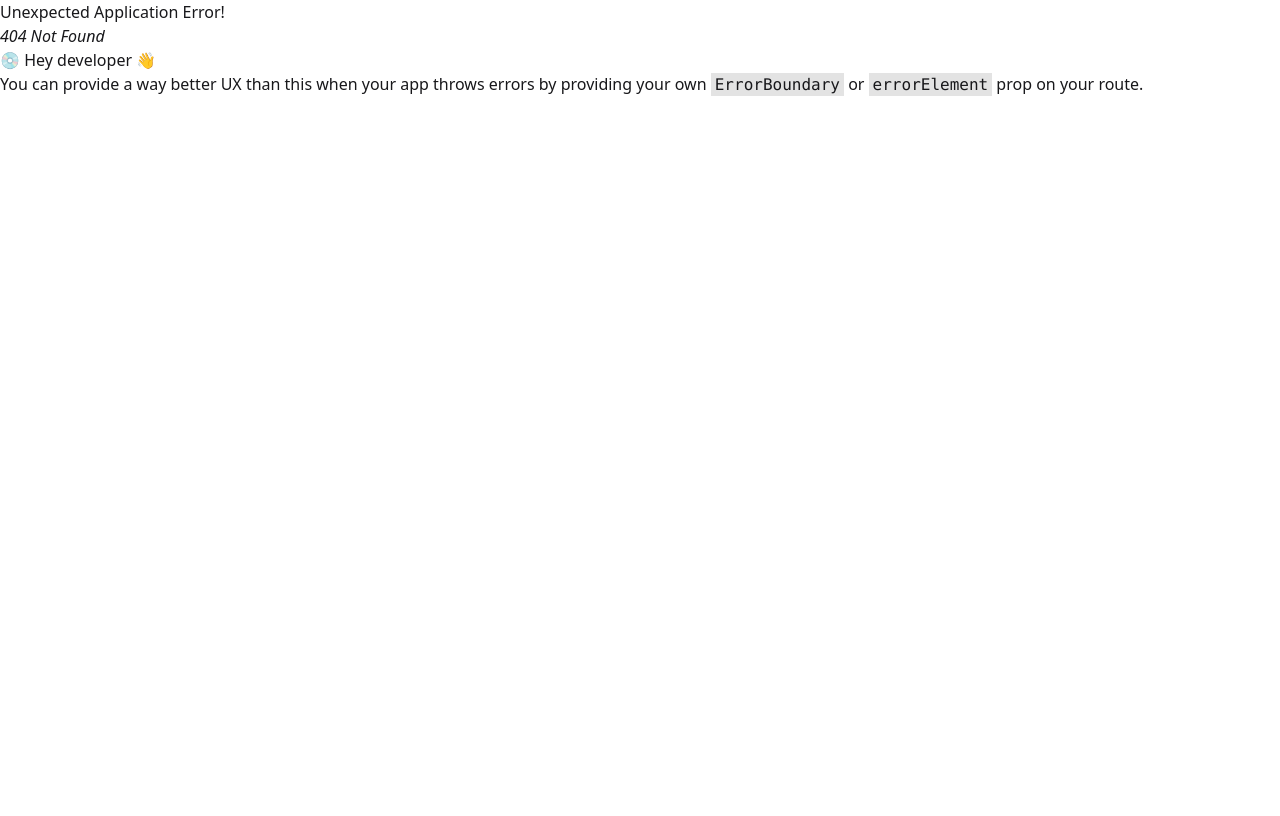
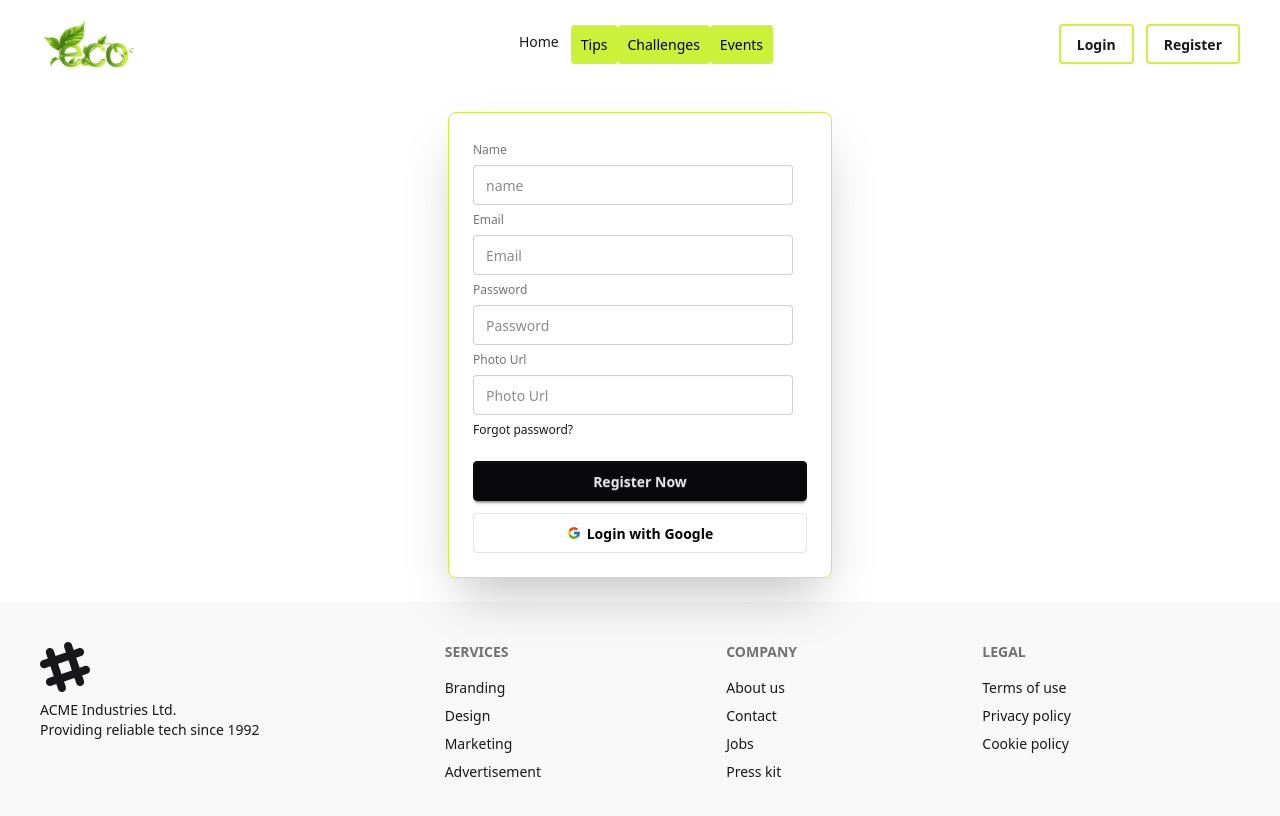
Before and after one commit to ehasun15019/ph-assignment-10-Ecotracker-client-site, a React (Vite) app: page /auth/register in a window 1280 px wide. Before the commit this address had no page. Shown: the top 816 px of the page. Built offline with nearby package versions, Linux system fonts and the light colour scheme.

Commit message:
build a structure for register page

```diff
--- a/src/Components/Navbar/Navbar.jsx
+++ b/src/Components/Navbar/Navbar.jsx
@@ -63,7 +63,8 @@ const Navbar = () => {
       <div className="navbar-end">
         <div className="flex gap-3">
           <button className="btn border-[#cbf139] border-2 bg-transparent hover:bg-[#cbf139]">Login</button>
-          <button className="btn border-[#cbf139] border-2 bg-transparent hover:bg-[#cbf139]">Register</button>
+
+          <Link to="/auth/register" className="btn border-[#cbf139] border-2 bg-transparent hover:bg-[#cbf139]">Register</Link>
         </div>
       </div>
     </div>
--- /dev/null
+++ b/src/Layout/Auth-Layout/AuthLayout.jsx
@@ -0,0 +1,20 @@
+import React from "react";
+import Navbar from "../../Components/Navbar/Navbar";
+import { Outlet } from "react-router";
+import Footer from "../../Components/Footer/Footer";
+
+const AuthLayout = () => {
+  return (
+    <div className="flex flex-col min-h-screen">
+      <Navbar></Navbar>
+
+      <main className="flex-1 w-11/12 mx-auto">
+        <Outlet></Outlet>
+      </main>
+
+      <Footer></Footer>
+    </div>
+  );
+};
+
+export default AuthLayout;
--- a/src/Layout/Root-Layout/RootLayout.jsx
+++ b/src/Layout/Root-Layout/RootLayout.jsx
@@ -1,5 +1,3 @@
-// import Footer from 'daisyui/components/footer'
-// import Navbar from 'daisyui/components/navbar'
 import React from 'react'
 import { Outlet } from 'react-router'
 import Navbar from '../../Components/Navbar/Navbar'
--- /dev/null
+++ b/src/Pages/Register/Register.jsx
@@ -0,0 +1,46 @@
+import React from "react";
+import { FcGoogle } from "react-icons/fc";
+
+const Register = () => {
+  return (
+    <div className="flex justify-center items-center py-6">
+      <div className="card bg-base-100 w-full max-w-sm shrink-0 shadow-2xl">
+        <div className="card-body">
+          <form>
+            <fieldset className="fieldset">
+              {/* Name */}
+              <label className="label">Name</label>
+              <input type="text" className="input" placeholder="name" />
+
+              {/* Email */}
+              <label className="label">Email</label>
+              <input type="email" className="input" placeholder="Email" />
+
+              {/* password */}
+              <label className="label">Password</label>
+              <input type="password" className="input" placeholder="Password" />
+
+              {/* photo Url */}
+              <label className="label">Photo Url</label>
+              <input type="text" className="input" placeholder="Photo Url" />
+
+              <div>
+                <a className="link link-hover">Forgot password?</a>
+              </div>
+
+              <button className="btn btn-neutral mt-4">Register Now</button>
+            </fieldset>
+          </form>
+
+          {/* Google */}
+          <button className="btn bg-white text-black border-[#e5e5e5]">
+            <FcGoogle />
+            Login with Google
+          </button>
+        </div>
+      </div>
+    </div>
+  );
+};
+
+export default Register;
--- a/src/Routes/Roots.jsx
+++ b/src/Routes/Roots.jsx
@@ -1,6 +1,8 @@
 import { createBrowserRouter } from "react-router";
 import RootLayout from "../Layout/Root-Layout/RootLayout";
 import Home from "../Pages/Home/Home";
+import AuthLayout from "../Layout/Auth-Layout/AuthLayout";
+import Register from "../Pages/Register/Register";
 
 export const router = createBrowserRouter([
     {
@@ -13,5 +15,15 @@ export const router = createBrowserRouter([
                 Component: Home,
             }
         ]
+    },
+    {
+        path: "auth",
+        element: <AuthLayout></AuthLayout>,
+        children: [
+            {
+                path: "register",
+                Component: Register,
+            }
+        ]
     }
 ])
```
